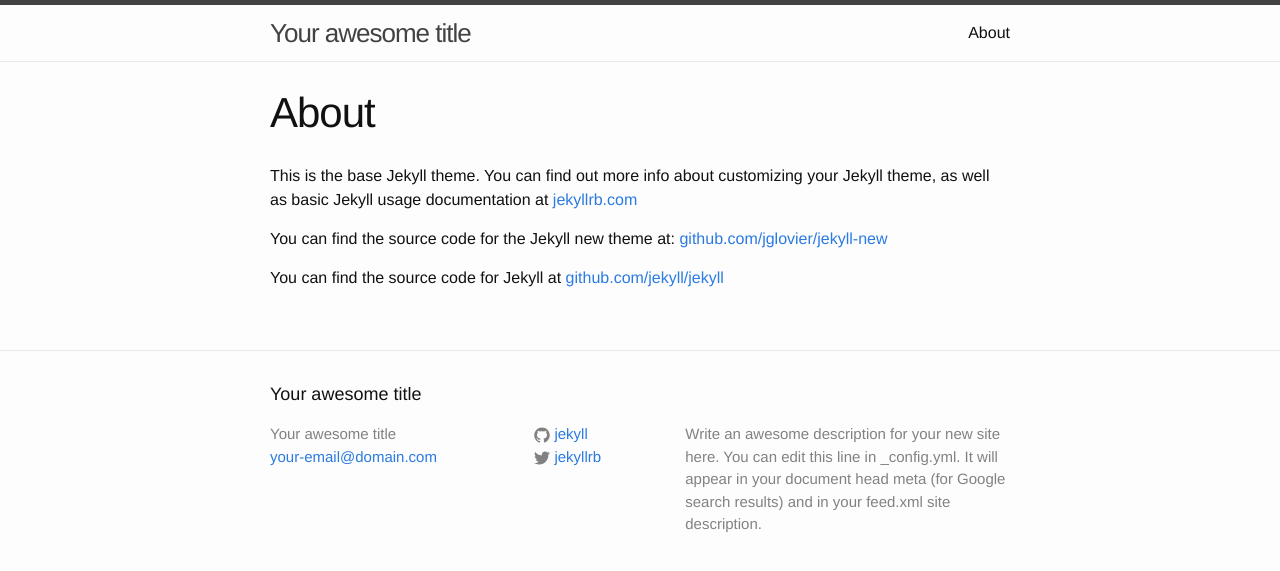
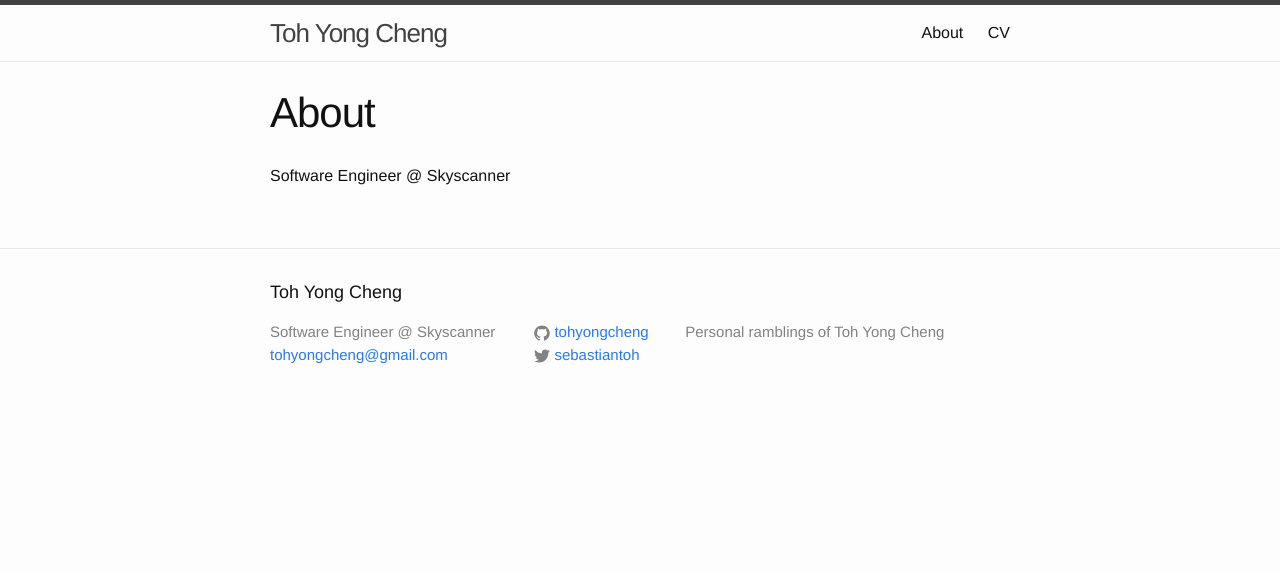
Before and after one commit to tohyongcheng/tohyongcheng.github.io, a Jekyll site: the page built from about.md, in a window 1280 px wide. Shown: the top 571 px of the page. Built offline with Jekyll 4.4.1, drawn with Linux system fonts in a browser that asks for light colours.

```diff
--- a/_config.yml
+++ b/_config.yml
@@ -1,14 +1,13 @@
 # Site settings
-title: Your awesome title
-email: your-email@domain.com
+title: Toh Yong Cheng
+email: tohyongcheng@gmail.com
+job_title: Software Engineer @ Skyscanner
 description: > # this means to ignore newlines until "baseurl:"
-  Write an awesome description for your new site here. You can edit this
-  line in _config.yml. It will appear in your document head meta (for
-  Google search results) and in your feed.xml site description.
+  Personal ramblings of Toh Yong Cheng
 baseurl: "" # the subpath of your site, e.g. /blog/
-url: "http://yourdomain.com" # the base hostname & protocol for your site
-twitter_username: jekyllrb
-github_username:  jekyll
+url: "http://tohyongcheng.github.io" # the base hostname & protocol for your site
+twitter_username: sebastiantoh
+github_username:  tohyongcheng
 
 # Build settings
 markdown: kramdown
--- a/_includes/footer.html
+++ b/_includes/footer.html
@@ -7,7 +7,7 @@
     <div class="footer-col-wrapper">
       <div class="footer-col  footer-col-1">
         <ul class="contact-list">
-          <li>{{ site.title }}</li>
+          <li>{{ site.job_title }}</li>
           <li><a href="mailto:{{ site.email }}">{{ site.email }}</a></li>
         </ul>
       </div>
--- a/_includes/header.html
+++ b/_includes/header.html
@@ -19,6 +19,7 @@
           <a class="page-link" href="{{ page.url | prepend: site.baseurl }}">{{ page.title }}</a>
           {% endif %}
         {% endfor %}
+        <a class="page-link" href="https://dl.dropboxusercontent.com/u/17711128/CV_nov15.pdf">CV</a>
       </div>
     </nav>
 
--- a/about.md
+++ b/about.md
@@ -4,8 +4,4 @@ title: About
 permalink: /about/
 ---
 
-This is the base Jekyll theme. You can find out more info about customizing your Jekyll theme, as well as basic Jekyll usage documentation at [jekyllrb.com](http://jekyllrb.com/)
-
-You can find the source code for the Jekyll new theme at: [github.com/jglovier/jekyll-new](https://github.com/jglovier/jekyll-new)
-
-You can find the source code for Jekyll at [github.com/jekyll/jekyll](https://github.com/jekyll/jekyll)
+Software Engineer @ Skyscanner
```
Also changed, not shown: _posts/2016-01-10-first-post.markdown (added, +22 -0 lines), _posts/2016-01-10-welcome-to-jekyll.markdown (deleted, +0 -25 lines).
